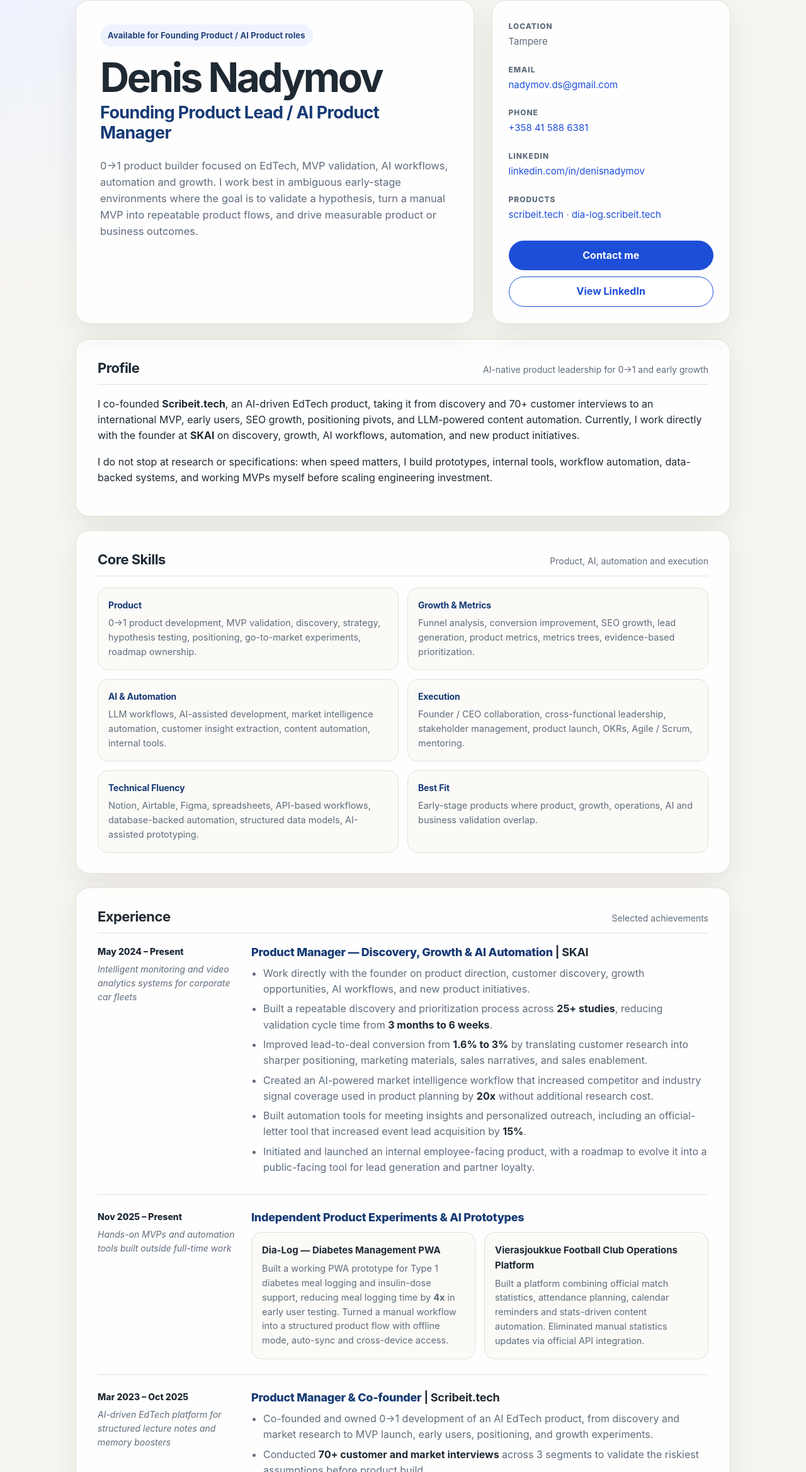
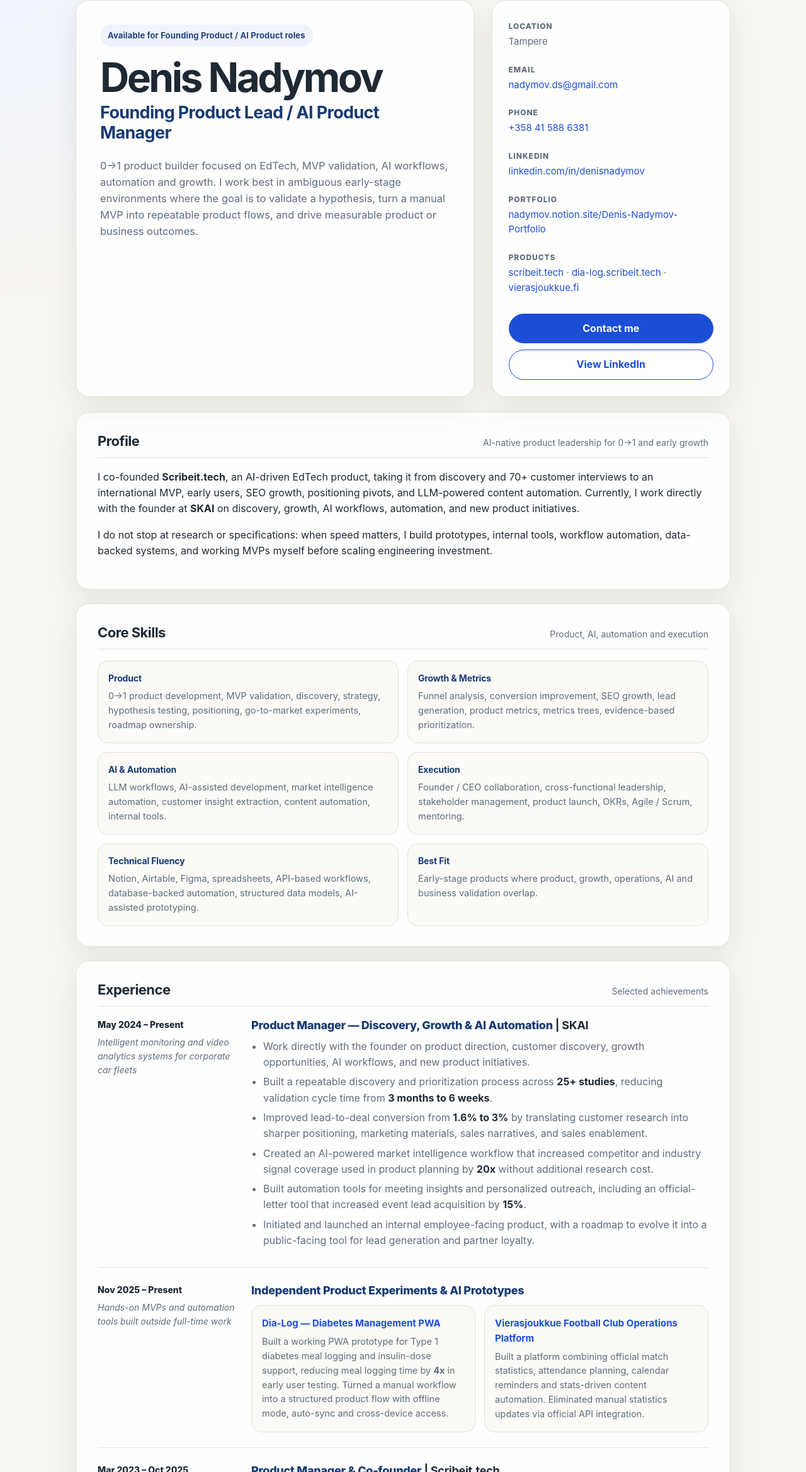
Before and after one commit to nadymovds/founding-product-lead, a plain HTML site: page index.html in a window 1280 px wide. Shown: the part 40-2377 px from the top of the page at 63% size. Drawn offline with Linux system fonts and the light colour scheme.

Commit message:
Add portfolio and product links

```diff
--- a/index.html
+++ b/index.html
@@ -418,7 +418,8 @@
           <li><span class="contact-label">Email</span><a href="mailto:nadymov.ds@gmail.com">nadymov.ds@gmail.com</a></li>
           <li><span class="contact-label">Phone</span><a href="tel:+358415886381">+358 41 588 6381</a></li>
           <li><span class="contact-label">LinkedIn</span><a href="https://www.linkedin.com/in/denisnadymov-0a8088215/" target="_blank" rel="noreferrer">linkedin.com/in/denisnadymov</a></li>
-          <li><span class="contact-label">Products</span><a href="https://scribeit.tech" target="_blank" rel="noreferrer">scribeit.tech</a> · <a href="https://dia-log.scribeit.tech" target="_blank" rel="noreferrer">dia-log.scribeit.tech</a></li>
+          <li><span class="contact-label">Portfolio</span><a href="https://nadymov.notion.site/Denis-Nadymov-Portfolio-34e84278d35d809d9a2fdf96eabb4790" target="_blank" rel="noreferrer">nadymov.notion.site/Denis-Nadymov-Portfolio</a></li>
+          <li><span class="contact-label">Products</span><a href="https://scribeit.tech" target="_blank" rel="noreferrer">scribeit.tech</a> · <a href="https://dia-log.scribeit.tech" target="_blank" rel="noreferrer">dia-log.scribeit.tech</a> · <a href="https://vierasjoukkue.fi/" target="_blank" rel="noreferrer">vierasjoukkue.fi</a></li>
         </ul>
         <div class="actions">
           <a class="button" href="mailto:nadymov.ds@gmail.com?subject=Founding%20Product%20Lead%20opportunity">Contact me</a>
@@ -507,11 +508,11 @@
             <h3><span class="role-title">Independent Product Experiments & AI Prototypes</span></h3>
             <div class="projects">
               <div class="project-card">
-                <h4>Dia-Log — Diabetes Management PWA</h4>
+                <h4><a href="https://dia-log.scribeit.tech" target="_blank" rel="noreferrer">Dia-Log — Diabetes Management PWA</a></h4>
                 <p>Built a working PWA prototype for Type 1 diabetes meal logging and insulin-dose support, reducing meal logging time by <strong>4x</strong> in early user testing. Turned a manual workflow into a structured product flow with offline mode, auto-sync and cross-device access.</p>
               </div>
               <div class="project-card">
-                <h4>Vierasjoukkue Football Club Operations Platform</h4>
+                <h4><a href="https://vierasjoukkue.fi/" target="_blank" rel="noreferrer">Vierasjoukkue Football Club Operations Platform</a></h4>
                 <p>Built a platform combining official match statistics, attendance planning, calendar reminders and stats-driven content automation. Eliminated manual statistics updates via official API integration.</p>
               </div>
             </div>
```
